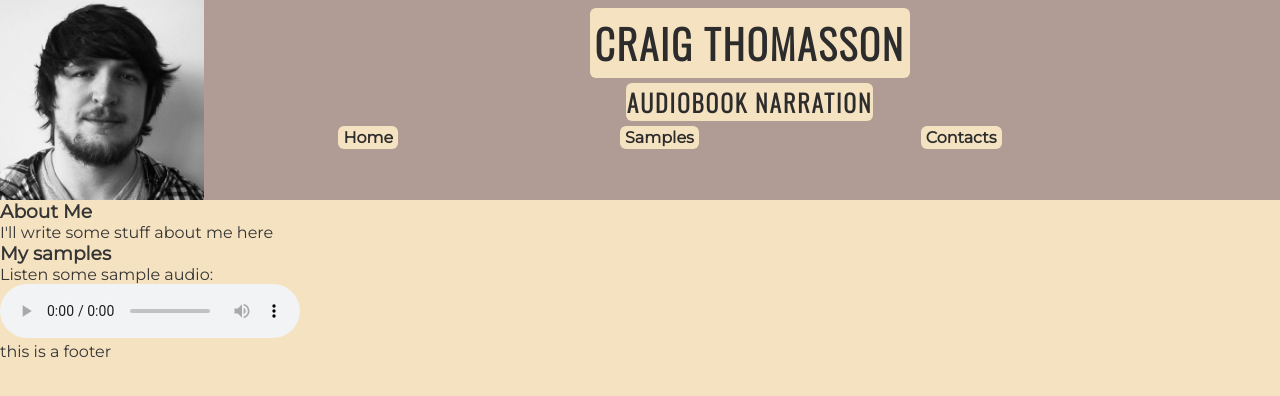
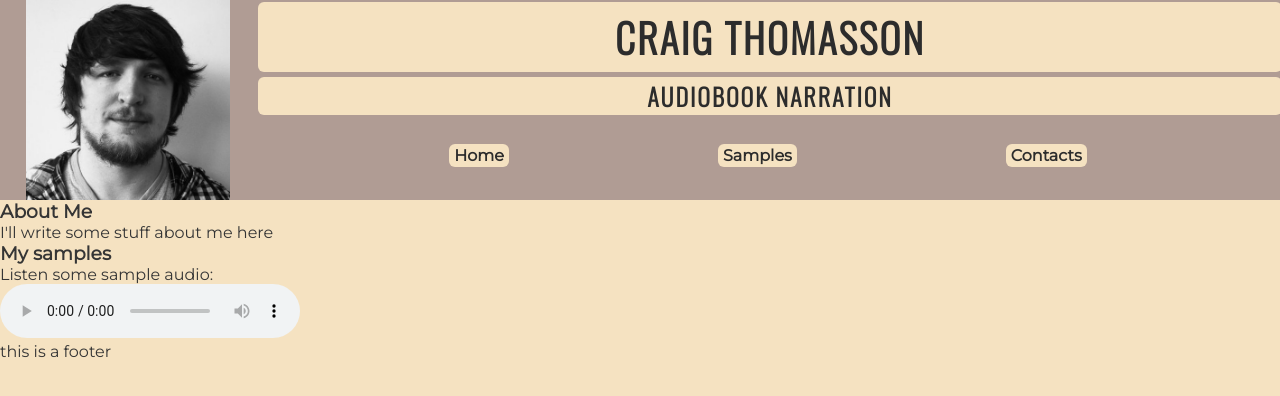
Before and after one commit to CraigThomasson/project-one-repo, a plain HTML site: page index.html in a window 1280 px wide. Drawn offline with nearby package versions, Linux system fonts and the light colour scheme.

Commit message:
add change to profile image to css background and styled header elemts to fit

```diff
--- a/assets/css/style.css
+++ b/assets/css/style.css
@@ -20,10 +20,11 @@ h1, h2 {
     text-transform: uppercase;
     letter-spacing: 2px;
     color: #2c2c2c;
-    padding: 2px;
-    width: fit-content;
-    margin: 0 auto;
+    padding: 0px;
 }
+
+/* header */
+
 header {
     width: 100%;
     height: 25vh;
@@ -33,23 +34,24 @@ header {
 }
 
 #header-text {
-   width: 85%;
-   height: 100%;
-   text-align: center;
-   float: right;
-   margin: 4px 5vw 0 0;
-   padding: 2px;
+
+    width: 80%;
+    height: 100%;
+    text-align: center;
+    float: right;
+    /* margin: 4px 5vw 0 0; */
+    /* padding: 2px; */
+    /* position: absolute; */
 }
 
 #title {
-    position: relative;
-    float: right;
-    width: 85%;
-    max-height: 100;
+    /* position: relative; */
+    width: 100%;
     padding: 2px;
+    text-align: center;
 }
 
-#title > h1 {
+#title  h1 {
     font-size: 250%;
     padding-bottom: 20px;
     background-color: #f5e2c1;
@@ -66,9 +68,15 @@ header {
     margin-bottom: 5px;
 }
 
+#nav-container {
+    clear: both;
+
+}
+
 nav {
     padding-top: 3vh;
-    text-align: center;
+
+
 }
 
 #menu li {
@@ -91,12 +99,13 @@ a:hover {
 /* prifile image */
 
 #profile-img {
-    width: auto;
-    height: 25vh;
+    width: 20%;
+    height: 100%;
     float: left;
     border: 0;
     padding: 0;
     position: absolute;
+    background: url(../media/images/me.jpg) no-repeat center center / contain;
 }
 
 #profile-img > img {
--- a/index.html
+++ b/index.html
@@ -15,17 +15,25 @@
                 <h1>Craig Thomasson</h1>
                 <h2>Audiobook narration</h2>
             </div>
-            <nav>
-                <ul id="menu">
-                    <li><a href="#"><strong>Home</strong></a></li>
-                    <li><a href="#"><strong>Samples</strong></a></li>
-                    <li><a href="#"><strong>Contacts</strong></a></li>
-                </ul>
-            </nav>
+            <div id="nav-container">
+                <nav>
+                    <ul id="menu">
+                        <li>
+                            <a href="#"><strong>Home</strong></a>
+                        </li>
+                        <li>
+                            <a href="#"><strong>Samples</strong></a>
+                        </li>
+                        <li>
+                            <a href="#"><strong>Contacts</strong></a>
+                        </li>
+                    </ul>
+                </nav>
+            </div>
     </div>
-    <div id="profile-img">
-        <img src="assets/media/images/me.jpg" alt="a pofile picture of Craig Thomasson">
-    </div>
+    <div id="profile-img" role="img"
+    aria-label="profile image of Craig Thomasson"
+    title="profile image of Craig Thomasson">
     </header>
     <section id="about">
         <h3>About Me</h3>
```
Also changed, not shown: 1 other file.
